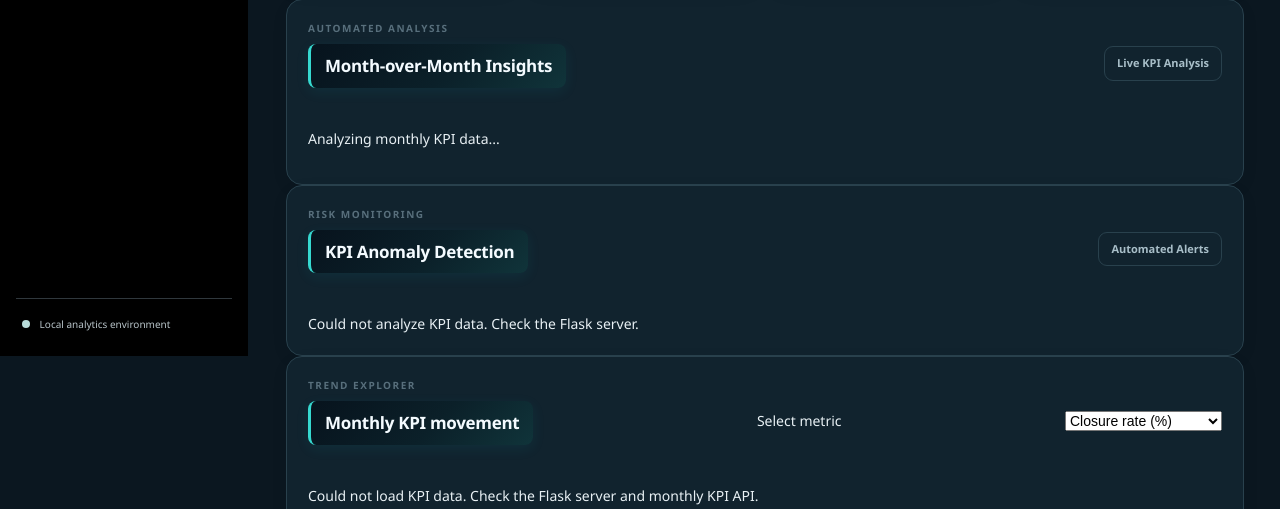
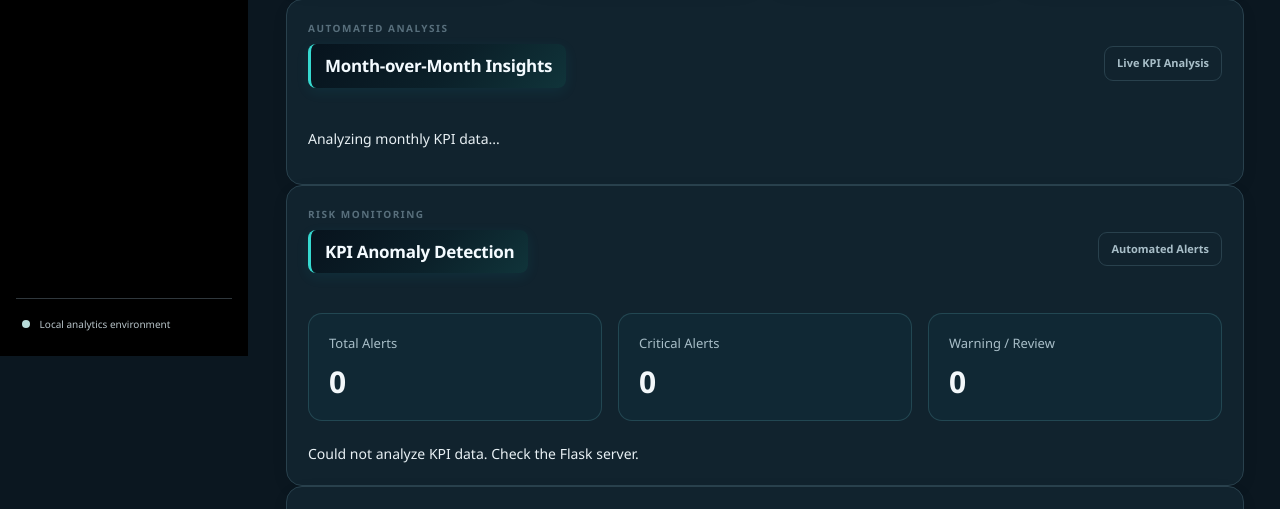
Before and after one commit to saurabhmishra9090/MetricTrust, a Flask app: page /trends in a window 1280 px wide. Shown: the part 444-953 px from the top of the page. Run offline with Flask 3, Linux system fonts and the light colour scheme.

Commit message:
Add KPI anomaly summary cards and evidence-based alerts

```diff
--- a/static/css/style.css
+++ b/static/css/style.css
@@ -1947,3 +1947,50 @@ body:has(.page-title-badge) .topbar .page-title-badge {
     background: rgba(88, 111, 124, 0.2);
     border: 1px solid rgba(169, 216, 255, 0.3);
 }
+/* KPI Anomaly Summary Cards */
+#anomalyDetection .anomaly-summary {
+    display: grid;
+    grid-template-columns: repeat(3, minmax(0, 1fr));
+    gap: 16px;
+    margin: 22px 0;
+}
+
+#anomalyDetection .anomaly-summary-card {
+    display: flex;
+    flex-direction: column;
+    gap: 10px;
+    padding: 20px;
+    background: rgba(17, 42, 53, 0.85);
+    border: 1px solid rgba(103, 183, 191, 0.22);
+    border-radius: 14px;
+    transition: transform 0.2s ease, border-color 0.2s ease;
+}
+
+#anomalyDetection .anomaly-summary-card:hover {
+    transform: translateY(-3px);
+    border-color: rgba(42, 224, 207, 0.55);
+}
+
+#anomalyDetection .anomaly-summary-card span {
+    color: #A8BEC8;
+    font-size: 13px;
+    font-weight: 500;
+}
+
+#anomalyDetection .anomaly-summary-card strong {
+    color: #F2F7FA;
+    font-size: 30px;
+    line-height: 1.2;
+    font-weight: 700;
+}
+
+@media (max-width: 640px) {
+    #anomalyDetection .anomaly-summary {
+        grid-template-columns: 1fr;
+        gap: 10px;
+    }
+
+    #anomalyDetection .anomaly-summary-card {
+        padding: 16px;
+    }
+}
--- a/templates/trends.html
+++ b/templates/trends.html
@@ -110,6 +110,22 @@
             <h2>KPI Anomaly Detection</h2>
         </div>
         <span class="mini-tag">Automated Alerts</span>
+    </div>
+    <div class="anomaly-summary">
+    <article class="anomaly-summary-card">
+        <span>Total Alerts</span>
+        <strong id="totalAlertsCount">0</strong>
+    </article>
+
+    <article class="anomaly-summary-card">
+        <span>Critical Alerts</span>
+        <strong id="criticalAlertsCount">0</strong>
+    </article>
+
+    <article class="anomaly-summary-card">
+        <span>Warning / Review</span>
+        <strong id="otherAlertsCount">0</strong>
+    </article>
 </div>
 
     <div id="anomalyContent">
@@ -559,7 +575,11 @@ async function loadKPIAnomalies() {
            alerts.push({
     month: current.month,
     title: "Closure rate anomaly",
-                detail: `${closureChange > 0 ? "+" : ""}${closureChange.toFixed(2)} percentage-point change.`,
+    detail: `Closure rate changed from ${previousClosure.toFixed(2)}% to ${currentClosure.toFixed(2)}% (${closureChange > 0 ? "+" : ""}${closureChange.toFixed(2)} percentage points). Critical threshold: ±5 percentage points.`,
+    previousValue: previousClosure,
+    currentValue: currentClosure,
+    change: closureChange,
+    threshold: 2,
     severity: Math.abs(closureChange) >= 5 ? "Critical" : "Review"
 });
         }
@@ -579,10 +599,26 @@ async function loadKPIAnomalies() {
     }
 
    if (alerts.length === 0) {
+    document.getElementById("totalAlertsCount").textContent = "0";
+    document.getElementById("criticalAlertsCount").textContent = "0";
+    document.getElementById("otherAlertsCount").textContent = "0";
+
     container.innerHTML =
         "<p>No anomalies detected using the current thresholds.</p>";
     return;
 }
+const criticalCount = alerts.filter(
+    alert => alert.severity === "Critical"
+).length;
+
+document.getElementById("totalAlertsCount").textContent =
+    alerts.length;
+
+document.getElementById("criticalAlertsCount").textContent =
+    criticalCount;
+
+document.getElementById("otherAlertsCount").textContent =
+    alerts.length - criticalCount;
 
     container.innerHTML = alerts.map(alert => `
         <article class="signal-row">
```
Lines whose indentation alone changed are shown as unchanged.
